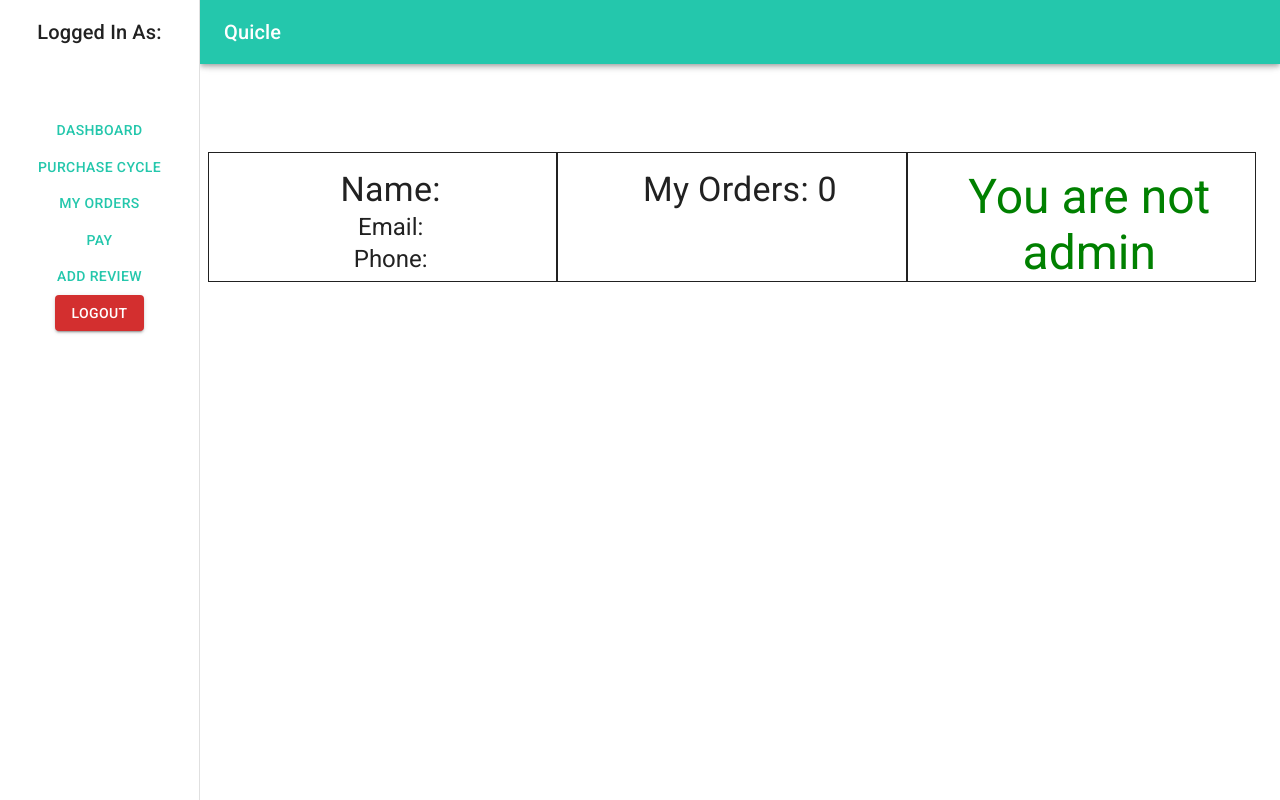
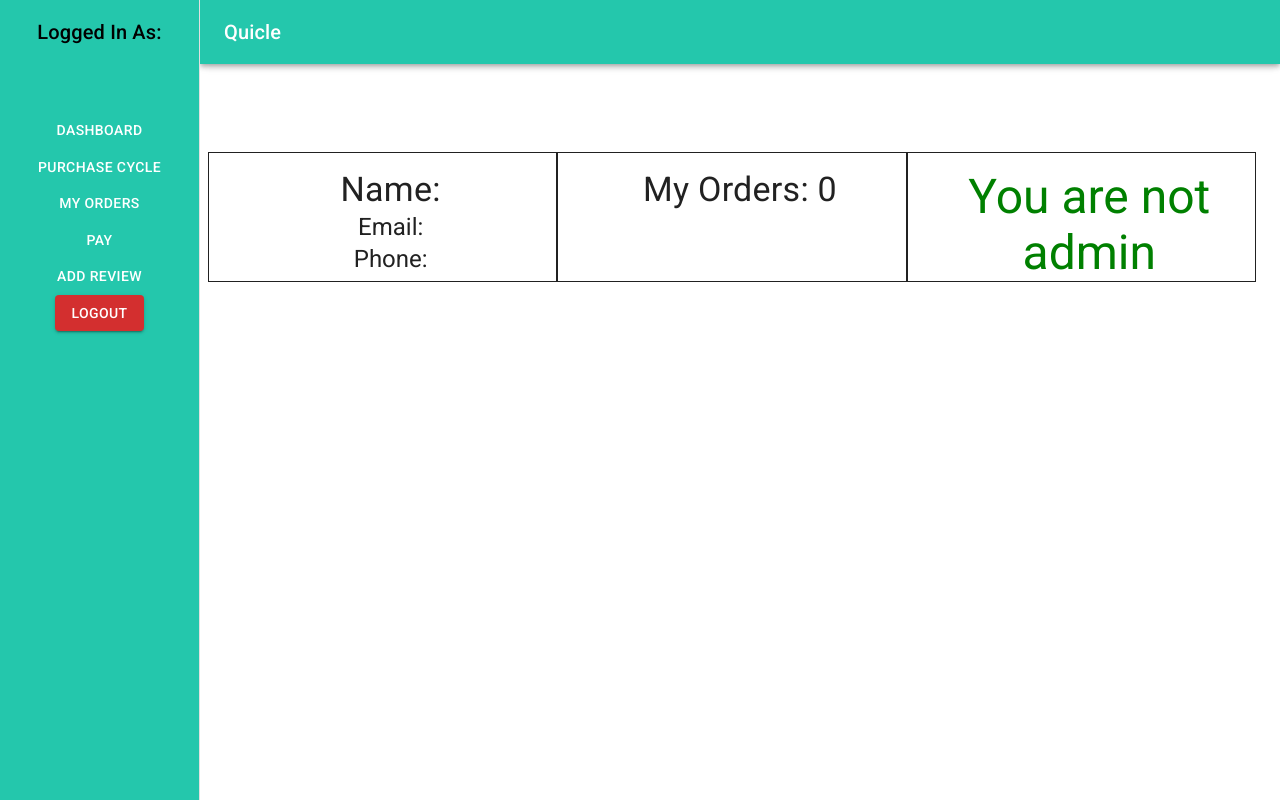
Before and after one commit to MazidulIslam/niche-website-client-side, a React (Create React App) app: page /dashboard in a window 1280 px wide. Built offline with nearby package versions, Linux system fonts and the light colour scheme; no server answers; what react-swipeable-views-utils would draw is missing.

Commit message:
update contact form api link and dashboard styles

```diff
--- a/src/pages/Dashboard/Dashboard/Dashboard.js
+++ b/src/pages/Dashboard/Dashboard/Dashboard.js
@@ -41,7 +41,7 @@ const Dashboard = (props) => {
   };
 
   const drawer = (
-    <div>
+    <div style={{ backgroundColor: "#24C7AC", height: "100%", color: "black" }}>
       <Typography sx={{ mt: 2 }} variant="h6">
         Logged In As:
         <br />
@@ -51,29 +51,29 @@ const Dashboard = (props) => {
       <Box>
         {/* link start */}
         <Link to={`${url}`} style={{ textDecoration: "none" }}>
-          <Button style={{ color: "#24C7AC" }}>Dashboard</Button>
+          <Button style={{ color: "white" }}>Dashboard</Button>
         </Link>{" "}
         <br />
         <Link to="/cycles" style={{ textDecoration: "none" }}>
-          <Button style={{ color: "#24C7AC" }}>Purchase Cycle</Button>
+          <Button style={{ color: "white" }}>Purchase Cycle</Button>
         </Link>{" "}
         <br />
         <Link to={`${url}/myOrders`} style={{ textDecoration: "none" }}>
-          <Button style={{ color: "#24C7AC" }}>My Orders</Button>
+          <Button style={{ color: "white" }}>My Orders</Button>
         </Link>
         <br />
         <Link
           to={`${url}/pay`}
-          style={{ textDecoration: "none", color: "#24C7AC" }}
+          style={{ textDecoration: "none", color: "white" }}
         >
-          <Button style={{ color: "#24C7AC" }}>Pay</Button>
+          <Button style={{ color: "white" }}>Pay</Button>
         </Link>
         <br />
         <Link
           to={`${url}/addReview`}
-          style={{ textDecoration: "none", color: "#24C7AC" }}
+          style={{ textDecoration: "none", color: "white" }}
         >
-          <Button style={{ color: "#24C7AC" }}>Add Review</Button>
+          <Button style={{ color: "white" }}>Add Review</Button>
         </Link>
         {admin && (
           <Box>
@@ -81,21 +81,21 @@ const Dashboard = (props) => {
               to={`${url}/addCycles`}
               style={{ textDecoration: "none", color: "#24C7AC" }}
             >
-              <Button style={{ color: "#24C7AC" }}>Add Cycles</Button>
+              <Button style={{ color: "white" }}>Add Cycles</Button>
             </Link>
             <br />
             <Link
               to={`${url}/makeAdmin`}
               style={{ textDecoration: "none", color: "#24C7AC" }}
             >
-              <Button style={{ color: "#24C7AC" }}>Make Admin</Button>
+              <Button style={{ color: "white" }}>Make Admin</Button>
             </Link>
 
             <Link
               to={`${url}/manageOrders`}
               style={{ textDecoration: "none", color: "#24C7AC" }}
             >
-              <Button style={{ color: "#24C7AC" }}>Manage Orders</Button>
+              <Button style={{ color: "white" }}>Manage Orders</Button>
             </Link>
           </Box>
         )}
@@ -136,7 +136,9 @@ const Dashboard = (props) => {
             <MenuIcon />
           </IconButton>
           <Typography variant="h6" noWrap component="div">
-            Quicle
+            <Link to="/" style={{ textDecoration: "none", color: "white" }}>
+              Quicle
+            </Link>
           </Typography>
         </Toolbar>
       </AppBar>
--- a/src/pages/Home/Contact/Contact.js
+++ b/src/pages/Home/Contact/Contact.js
@@ -26,7 +26,9 @@ const Contact = ({ origin, destination }) => {
   const { register, handleSubmit, reset } = useForm();
   const onSubmit = (data) => {
     console.log(data);
-    axios.post("http://localhost:7000/messages", data).then((res) => {
+    axios
+      .post("https://ancient-sands-65869.herokuapp.com/messages", data)
+      .then((res) => {
         // console.log(res.data);
         if (res.data.insertedId) {
           alert("Sent Successfully");
```
Lines whose indentation alone changed are shown as unchanged.
